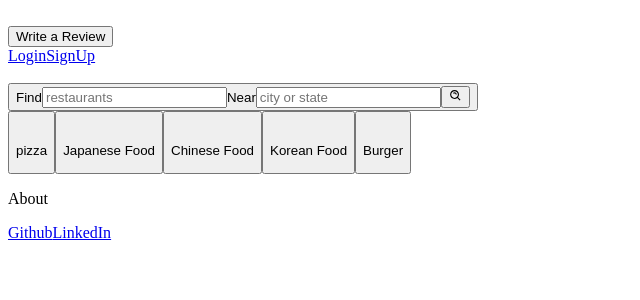
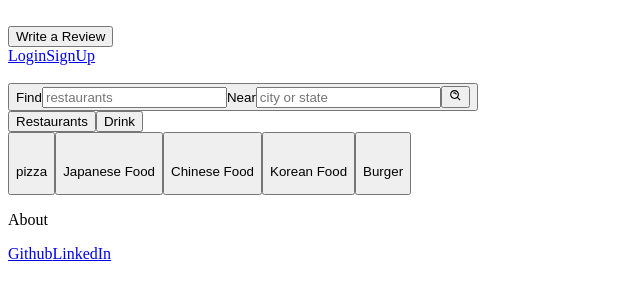
Before and after one commit to shirleytang0121/Zelppy, a React app: page /businesses/1/photos/new in a window 1280 px wide. Shown: the top 300 px of the page, without its empty margins (0-640 px from the left). Built offline with nearby package versions, Linux system fonts and the light colour scheme; the HTML template or start-up script is replaced by a standard one.

Commit message:
add view business btn

```diff
--- a/app/assets/stylesheets/static_pages.scss
+++ b/app/assets/stylesheets/static_pages.scss
@@ -195,3 +195,23 @@
     padding: 5px;
     background-color: rgb(184, 18, 18);
 }
+
+
+.nav-btn-div{
+    margin-left: 42%;
+    margin-top: 2%;
+}
+
+.nav-btn{
+    background: none;
+    border: none;
+    font-size: 16px;
+    color: white;
+    margin-left: 2%;
+    font-weight: bold;
+}
+
+.nav-btn:hover{
+    text-decoration: underline;
+    color: white;
+}
--- a/frontend/components/homepage/homepage.jsx
+++ b/frontend/components/homepage/homepage.jsx
@@ -11,11 +11,18 @@ class HomePage extends React.Component{
   constructor(props){
     super(props)
     this.handleClick =this.handleClick.bind(this)
+    this.handleDrink=this.handleDrink.bind(this)
 }
 
 handleClick(e){
     this.props.updateFilter('search',{value:'',position:''});
     this.navToBusinesses()
+}
+
+handleDrink(e){
+  e.preventDefault()
+  this.props.updateFilter('search',{value:'coffee and tea',position:''})
+  this.props.history.push('/search/coffee+and+tea')
 }
 
 navToBusinesses(){
@@ -31,6 +38,10 @@ navToBusinesses(){
             </header>
             <Link to='/'> <img src={window.logoURL} className='logo'/> </Link>
             <SearchBar updateFilter={this.props.updateFilter}  type='home-search'/>
+            <div className='nav-btn-div'>
+              <button onClick={this.handleClick} className='nav-btn'>Restaurants</button>
+              <button onClick={this.handleDrink} className='nav-btn'>Drink</button>
+            </div>
             <Navigation updateFilter={this.props.updateFilter}/>
             <Footer/>
           </div>
```
Also changed, not shown: 1 other file (tests, documents, lock files or other folders).
